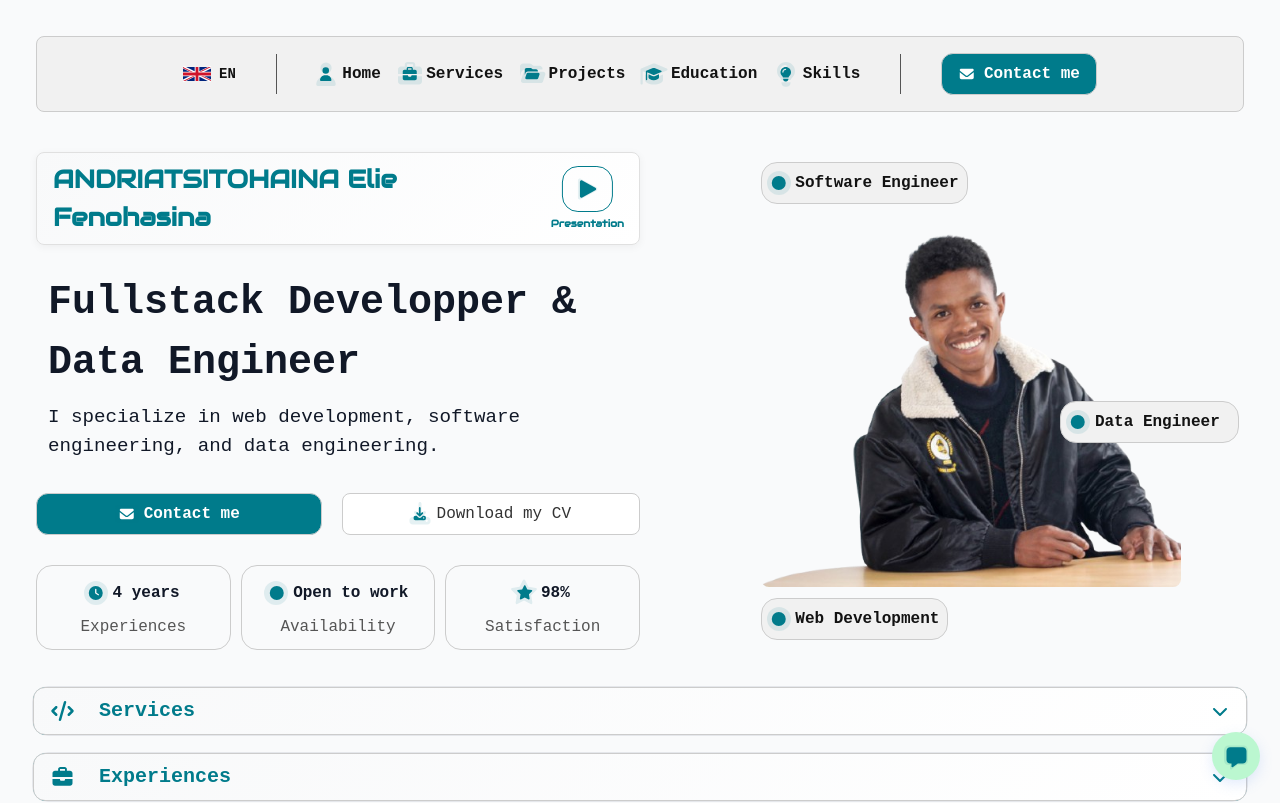
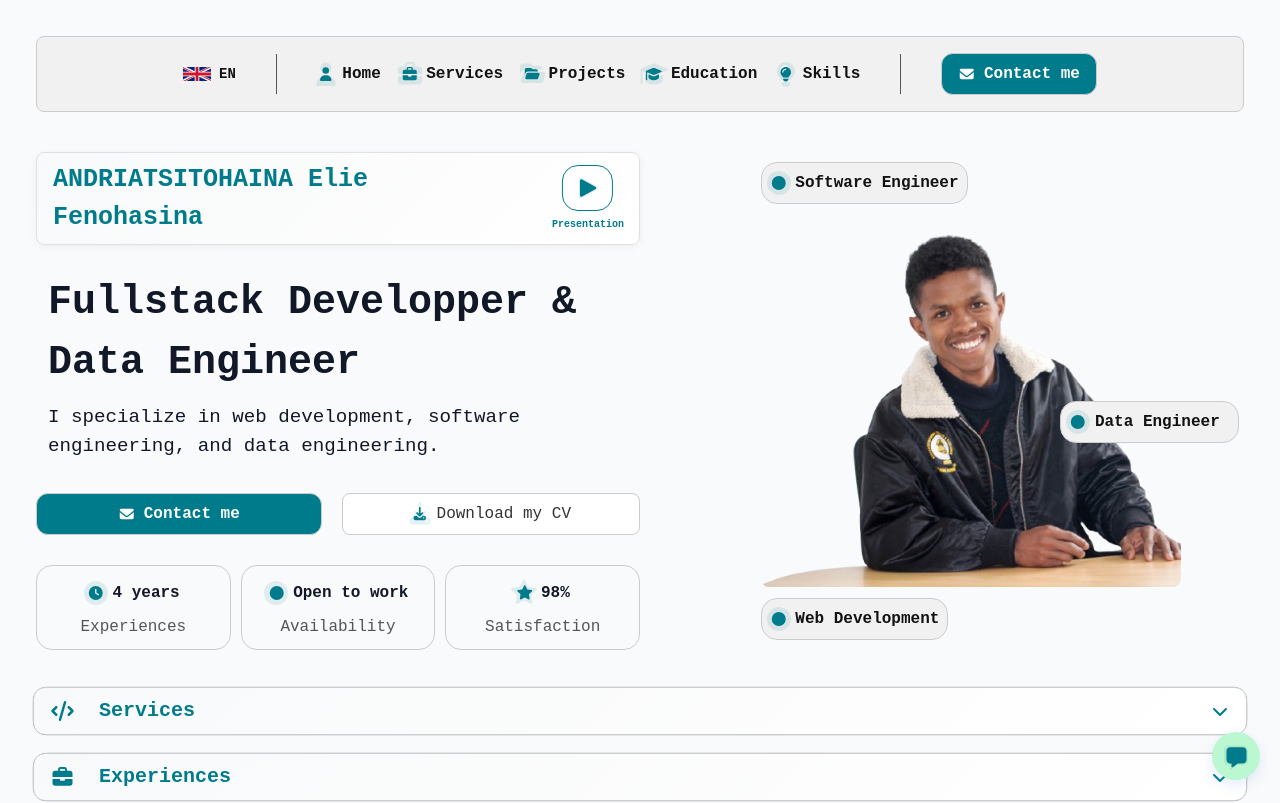
Before and after one commit to likwel/portfolio, a React (Vite) app: page / in a window 1280 px wide. Shown: the top 803 px of the page. Built offline with nearby package versions, Linux system fonts and the light colour scheme.

Commit message:
Changement de font familly titre

```diff
--- a/src/components/Home.jsx
+++ b/src/components/Home.jsx
@@ -45,7 +45,7 @@ export default function Home({ setOpen }) {
           </h2> */}
           <audio ref={audioRef} src={presentation_en}/>
 
-          <h2 className="my-name flex items-center gap-4 cursor-pointer flex-list-task" onClick={toggleAudio} style={{ fontFamily: "Audiowide, cursive" }}>
+          <h2 className="my-name flex items-center gap-4 cursor-pointer flex-list-task" onClick={toggleAudio}>
             {/* <img className="favicon-img"
               src={icon}
               alt="Elie Andriatsitohaina"
```
